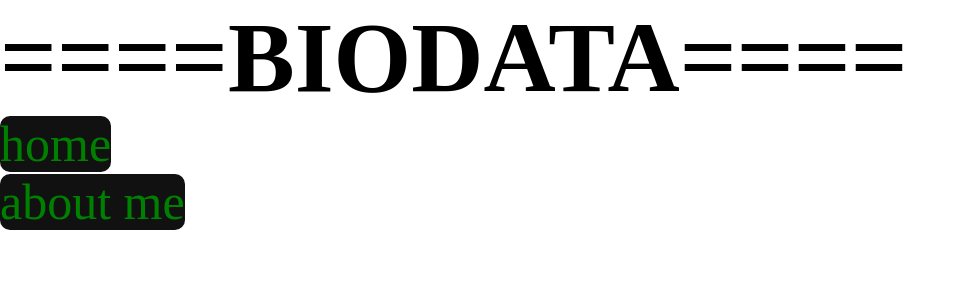
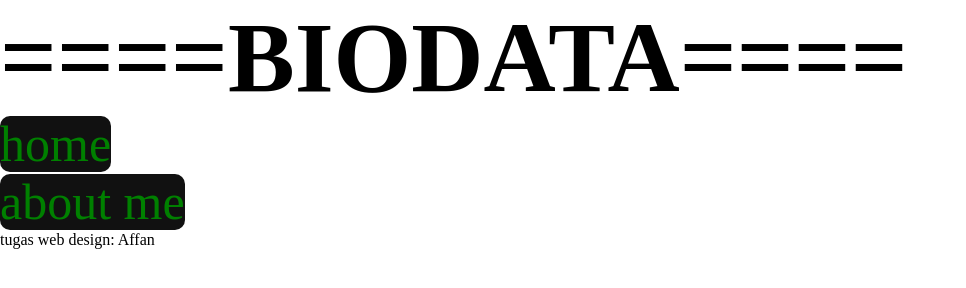
Before and after one commit to affan07-ae/webdesign, a plain HTML site: page index.html in a window 1280 px wide. Shown: the whole page, without its empty margins (0-966 px from the left). Drawn offline with Linux system fonts and the light colour scheme.

Commit message:
Update index.html

```diff
--- a/index.html
+++ b/index.html
@@ -15,6 +15,7 @@
     <ul>
         <li><a href="#">home</a></li>
         <li><a href="about.html">about me</a></li>
+        <p>tugas web design: Affan</p>
 
     </ul>
 
```
